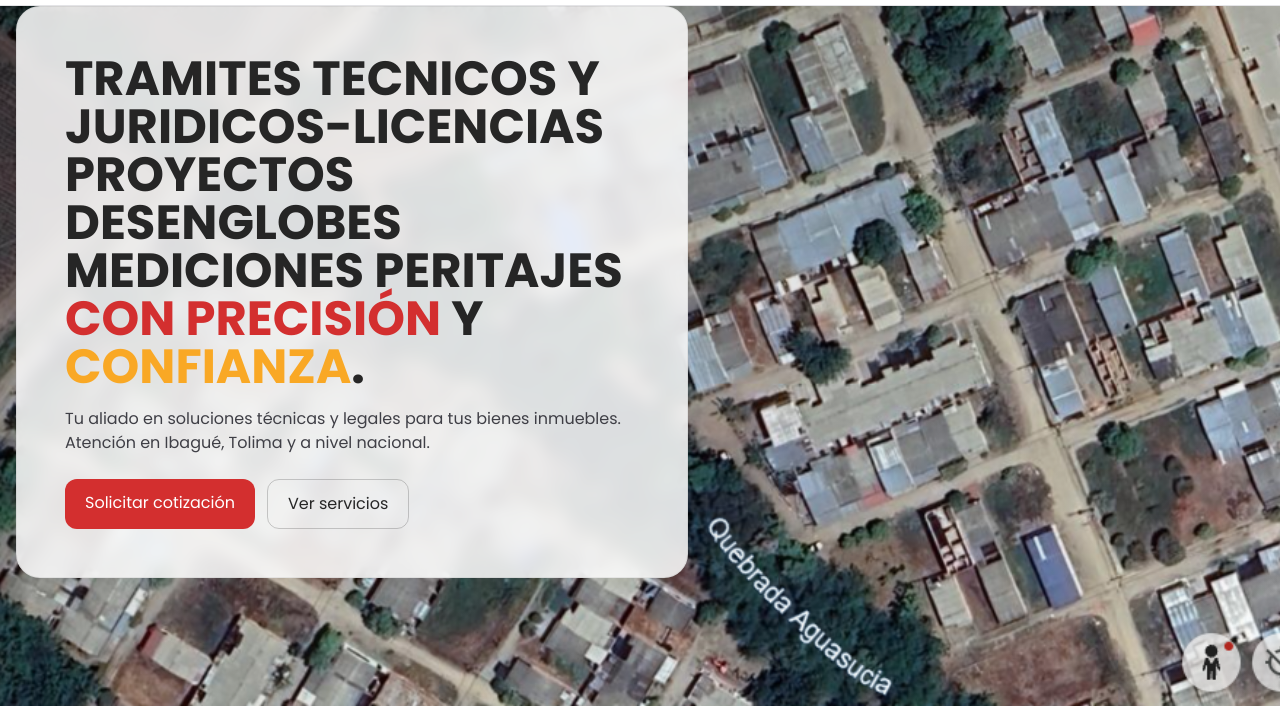
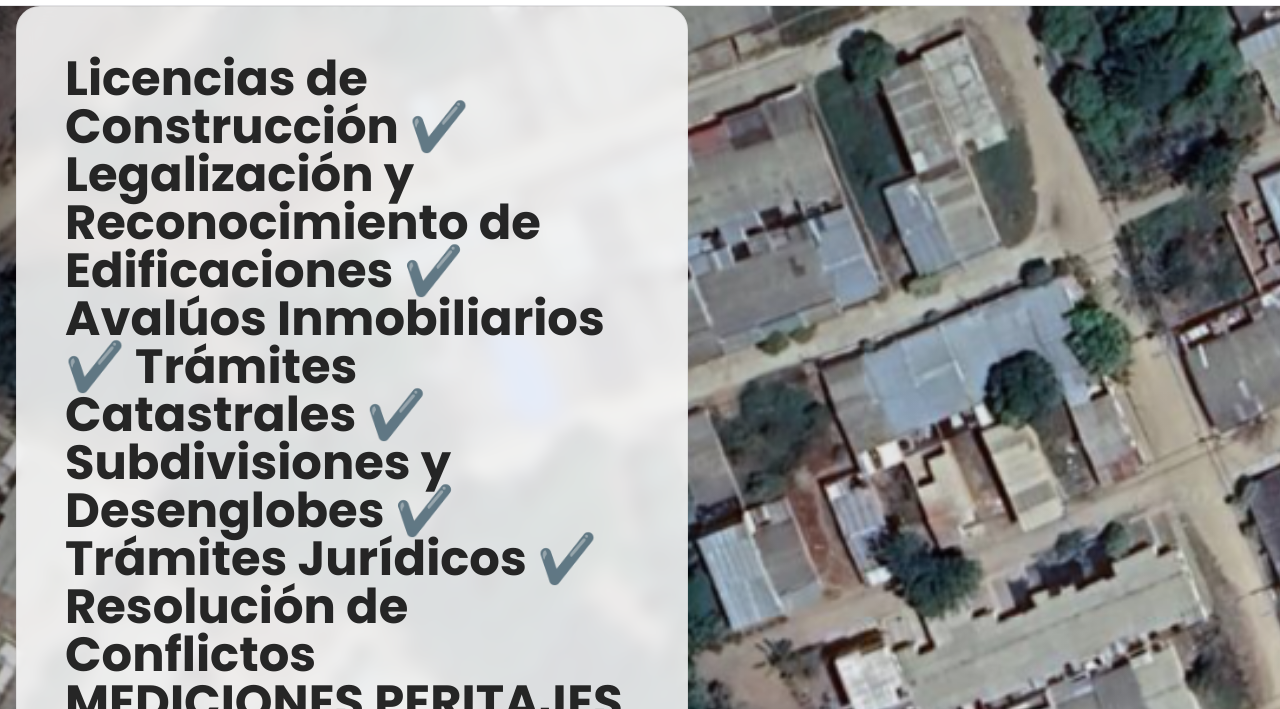
Before and after one commit to ibringenieria/IBRINGENIERIA-WEB, a plain HTML site: page index.html in a window 1280 px wide. Shown: the part 91-800 px from the top of the page. Drawn offline with nearby package versions, Linux system fonts and the light colour scheme.

Commit message:
Update index.html

```diff
--- a/index.html
+++ b/index.html
@@ -108,7 +108,13 @@
       <div class="glass rounded-3xl p-8 md:p-12 max-w-2xl">
         <h1 class="text-3xl md:text-5xl font-bold leading-tight">
           <span class="block"licencias y trámites,</span>
-             <span class="block">TRAMITES TECNICOS Y JURIDICOS-LICENCIAS PROYECTOS DESENGLOBES</span>
+             <span class="block">Licencias de Construcción
+✔️ Legalización y Reconocimiento de Edificaciones
+✔️ Avalúos Inmobiliarios
+✔️ Trámites Catastrales
+✔️ Subdivisiones y Desenglobes
+✔️ Trámites Jurídicos
+✔️ Resolución de Conflictos</span>
                       <span class="block"> MEDICIONES PERITAJES</span>
           <span class="text-brand-red"> CON PRECISIÓN</span> Y <span class="text-brand-yellow">CONFIANZA</span>.
         </h1>
```
